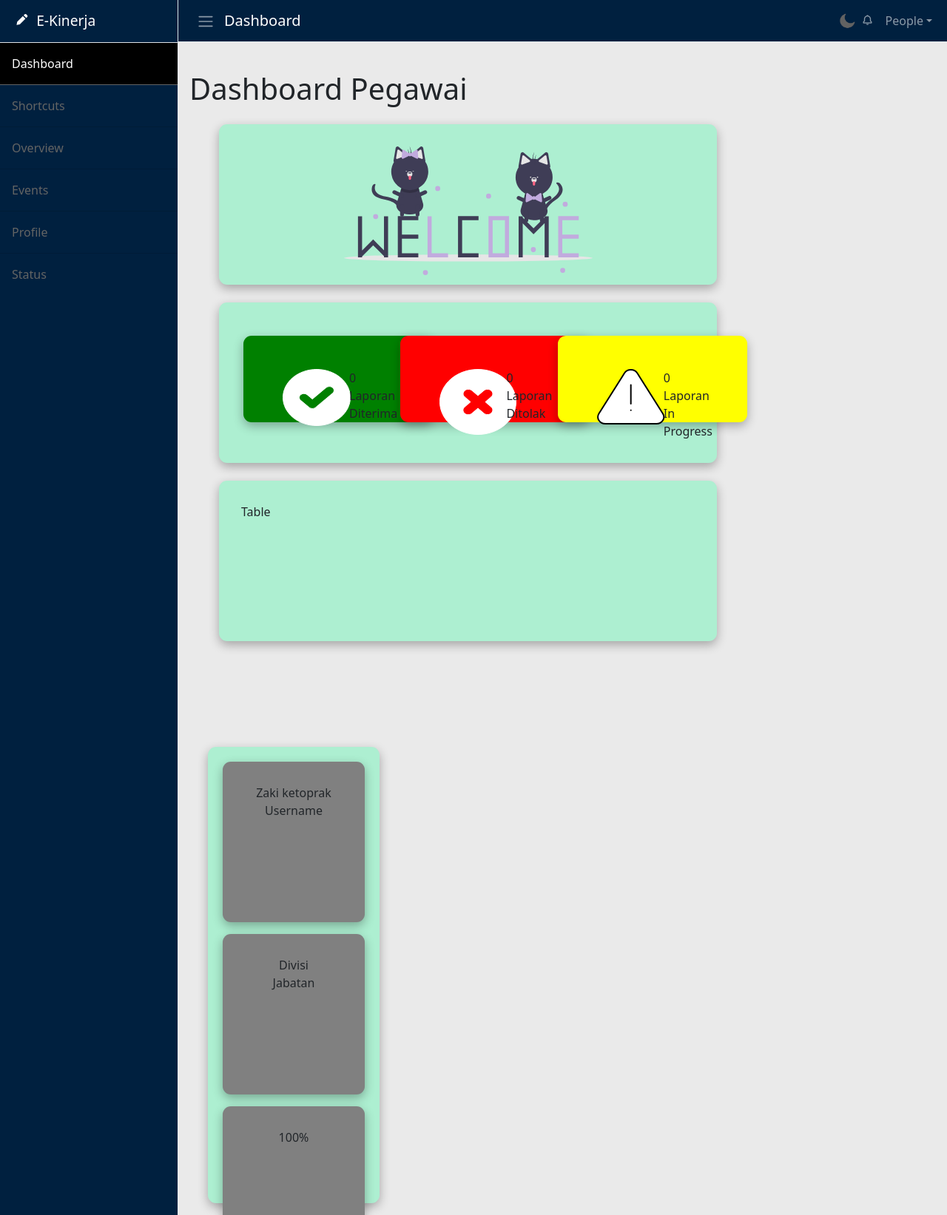
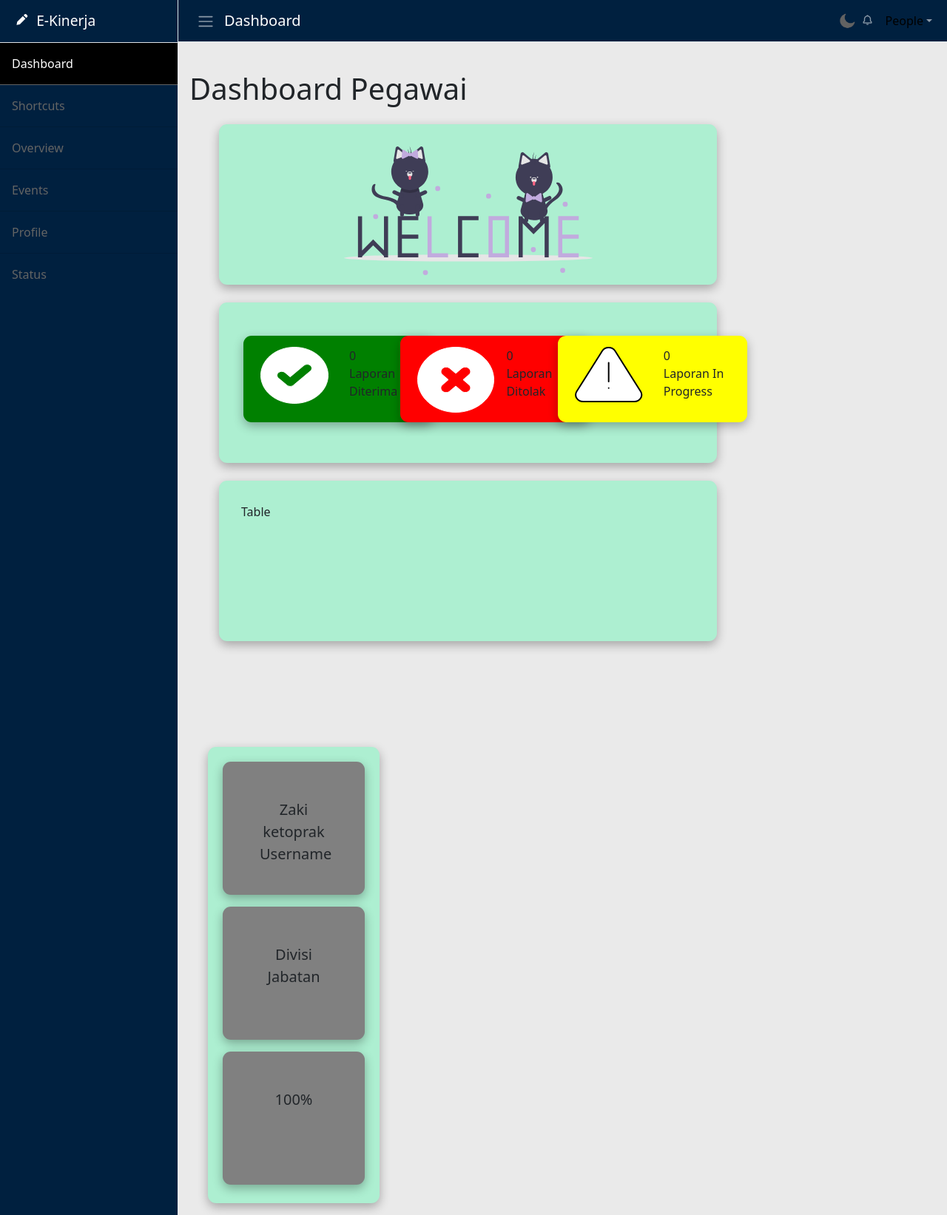
Before and after one commit to AwpticGH/Project-Akhir-PWL, a PHP site: page /web/employee/dashboard.php in a window 1280 px wide. Shown: the whole page at 74% size. Run offline with PHP 8.4, Linux system fonts and the light colour scheme; some web fonts are replaced.

Commit message:
revisi dashboard css

```diff
--- a/asset/css/dashboard.css
+++ b/asset/css/dashboard.css
@@ -31,16 +31,16 @@
 
 .card3{
     max-width: 12rem;
-    height: 217px;
-    padding: 30px;
+    height: 180px;
+    padding: 50px;
     width: 300px;
+    font-size: 20px;
     box-shadow: 0 5px 14px rgba(0, 0, 0, .3);
     background-color: grey;
     border-radius: 11px;
     /* margin-left: 40px; */
     /* margin-top: 1.5rem; */
     margin-bottom: 1rem;
-
     text-align: left;
 }
 
@@ -62,7 +62,7 @@
 .card5{
     max-width: 16rem;
     height: 117px;
-    padding: 30px;
+    padding: 0px;
     width: 300px;
     box-shadow: 0 5px 14px rgba(0, 0, 0, .3);
     background-color: green;
@@ -76,7 +76,7 @@
 .card6{
     max-width: 16rem;
     height: 117px;
-    padding: 30px;
+    padding: 0px;
     width: 300px;
     box-shadow: 0 5px 14px rgba(0, 0, 0, .3);
     background-color: red;
@@ -90,7 +90,7 @@
 .card7{
     max-width: 16rem;
     height: 117px;
-    padding: 30px;
+    padding: 0px;
     width: 300px;
     box-shadow: 0 5px 14px rgba(0, 0, 0, .3);
     background-color: yellow;
@@ -98,6 +98,21 @@
     /* margin-left: 40px; */
     /* margin-top: 1.5rem; */
     margin-bottom: 1rem;
+    text-align: left;
+}
+
+.card8{
+    max-width: 57rem;
+    height: 617px;
+    padding: 20px;
+    width: auto;
+    box-shadow: 0 5px 14px rgba(0, 0, 0, .3);
+    background-color: #ADEFD1;
+    border-radius: 11px;
+    margin-left: 40px;
+    margin-top: 7rem;
+    margin-bottom: 1rem;
+    margin-right: 36px;
     text-align: left;
 }
 
@@ -120,3 +135,11 @@ nav img{
 .form-image img {
     width: 21rem;
 }
+
+.profile {
+    color: #000;
+}
+
+.btn-rounded {
+    border-radius: 25px;
+}
```
